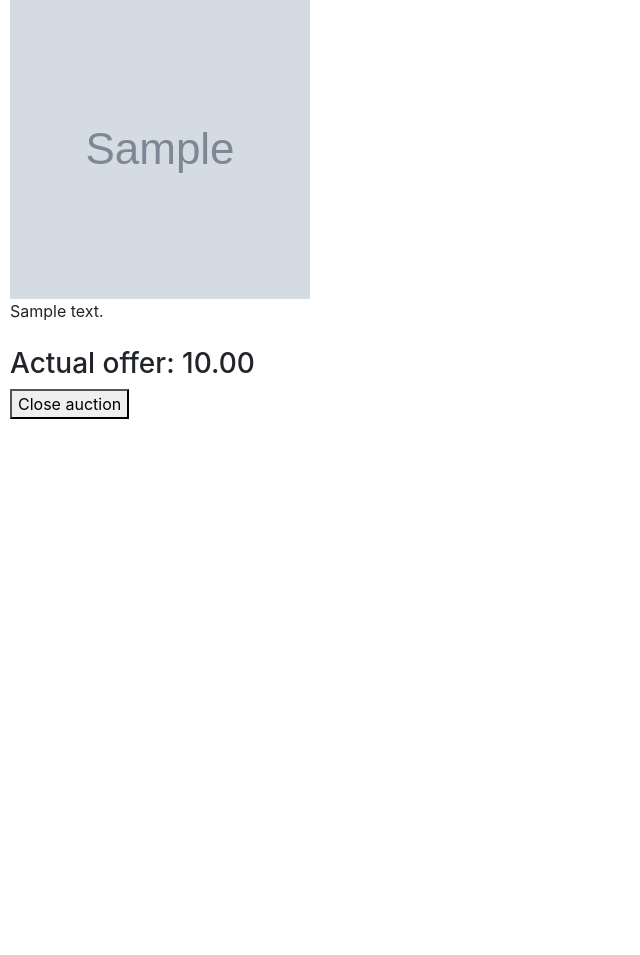
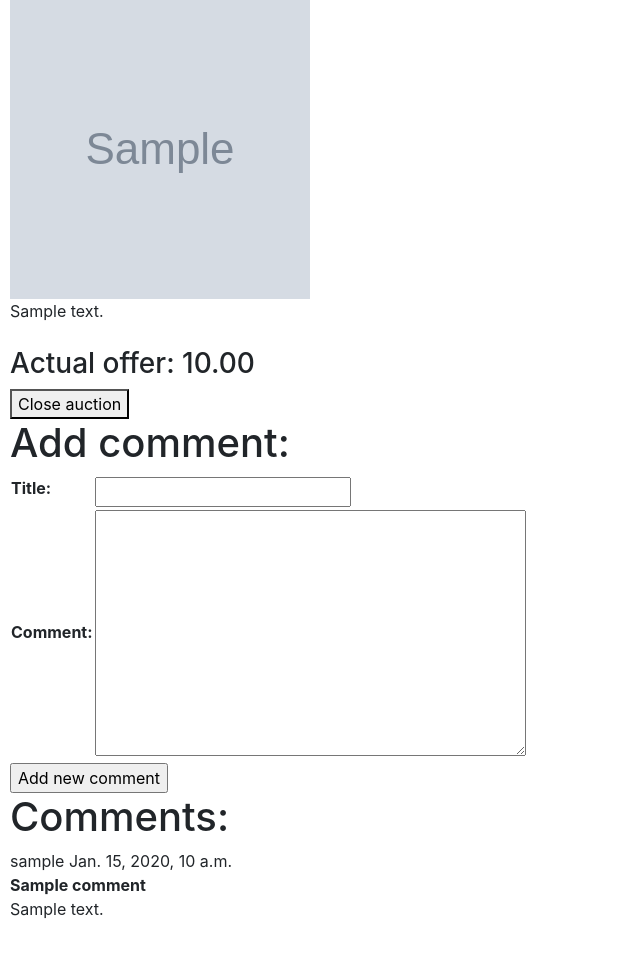
Before and after one commit to marcelkaminski/CS50s-Web-Programming-with-Python-and-JavaScript, a Django app: page /auction/1 in a window 1280 px wide. Shown: the part 322-1277 px from the top of the page, without its empty margins (0-640 px from the left). Before the commit the page ends 741 px from the top, so only its background shows below. Run offline with Django 3.2, Linux system fonts and the light colour scheme; a user stored in the database is signed in; tables that the repository leaves empty hold one stand-in row (values such as "Sample post"); grey boxes marked "Sample" are stand-in pictures; some libraries are stand-ins or nearby versions.

Commit message:
Add Comment

```diff
--- a/Project 2/auctions/admin.py
+++ b/Project 2/auctions/admin.py
@@ -1,5 +1,5 @@
 from django.contrib import admin
-from .models import User, Category, Auction, Watchlist, Bid
+from .models import User, Category, Auction, Watchlist, Bid, Comment
 
 # Register your models here.
 admin.site.register(User)
@@ -7,3 +7,4 @@ admin.site.register(Category)
 admin.site.register(Auction)
 admin.site.register(Watchlist)
 admin.site.register(Bid)
+admin.site.register(Comment)
--- a/Project 2/auctions/forms.py
+++ b/Project 2/auctions/forms.py
@@ -13,3 +13,8 @@ class NewBidForm(ModelForm):
     class Meta:
         model = Bid
         fields = ['price']
+
+class NewCommentForm(ModelForm):
+    class Meta:
+        model = Comment
+        fields = ["title", "comment"]
--- a/Project 2/auctions/models.py
+++ b/Project 2/auctions/models.py
@@ -24,6 +24,7 @@ class Auction(models.Model):
     date = models.DateTimeField(default=timezone.now)
     imageURL = models.URLField(default="https://user-images.githubusercontent.com/16052233/61581543-f688b100-ab1f-11e9-86b1-023decba19ac.png")
     active = models.BooleanField(default=True)
+    comments = models.ManyToManyField('Comment', blank=True, related_name="comments")
 
     def __str__(self):
         return f"{self.owner}/{self.title}"
@@ -47,3 +48,13 @@ class Bid(models.Model):
 
     class Meta:
         get_latest_by = ['date']
+
+
+class Comment(models.Model):
+    user = models.ForeignKey(User, on_delete=models.CASCADE, related_name="userComments")
+    title = models.CharField(max_length=32, default="")
+    comment = models.TextField(max_length=255)
+    time = models.DateTimeField(default=timezone.now)
+
+    def __str__(self):
+        return f"{self.user}: {self.comment}"
--- a/Project 2/auctions/templates/auctions/auction.html
+++ b/Project 2/auctions/templates/auctions/auction.html
@@ -24,15 +24,39 @@
                     <button type="submit" name="closeButton">Close auction</button>
                 </form>
             {% else %}
+                <div>
                 <form action={% url 'bid' auction.id %} method="POST">
                     {% csrf_token %}
                     {{ form }}
                     <input type="submit" value="Submit new bid"/>
                 </form>
+                </div>
             {% endif %}
         {% endif %}
     {% else %}
-        <h3>Final offer: {{ auction.price }}</h3>
+        <h3>Final offer: {{ auction.bids.latest.price }}</h3>
         <h3>Winner: {{ auction.bids.latest.user }}</h3>
     {% endif %}
+    {% if user.is_authenticated %}
+        <div>
+            <h1>Add comment:</h1>
+            <form action={% url 'comment' auction.id %} method="POST">
+                {% csrf_token %}
+                <table>
+                {{ commentForm.as_table }}
+                </table>
+                <input type="submit" value="Add new comment"/>
+            </form>
+        </div>
+        {% if auction.comments.all %}
+            <h1>Comments:</h1>
+            {% for comment in auction.comments.all %}
+                <div>
+                    {{ comment.user }} {{ comment.time }}<br>
+                    <strong>{{ comment.title }}</strong><br>
+                    {{ comment.comment }}
+                </div><br>
+            {% endfor %}
+        {% endif %}
+    {% endif %}
 {% endblock %}
--- a/Project 2/auctions/urls.py
+++ b/Project 2/auctions/urls.py
@@ -10,6 +10,7 @@ urlpatterns = [
     path("auction/<int:auctionID>", views.auction, name="auction"),
     path("auction/<int:auctionID>/bid", views.bid, name="bid"),
     path("auction/<int:auctionID>/close", views.close, name="close"),
+    path("auction/<int:auctionID>/comment", views.comment, name="comment"),
     path("add", views.add, name="add"),
     path("watchlist", views.watchlist, name="watchlist")
 ]
--- a/Project 2/auctions/views.py
+++ b/Project 2/auctions/views.py
@@ -6,7 +6,7 @@ from django.urls import reverse
 from django.contrib.auth.decorators import login_required
 
 from .models import User, Auction, Watchlist
-from .forms import NewAuctionForm, NewBidForm
+from .forms import NewAuctionForm, NewBidForm, NewCommentForm
 
 
 def index(request):
@@ -69,9 +69,11 @@ def register(request):
 def auction(request, auctionID):
     auction = Auction.objects.get(id=auctionID)
     form = NewBidForm()
+    commentForm = NewCommentForm()
     return render(request, "auctions/auction.html", {
             "auction": auction,
             "form": form,
+            "commentForm": commentForm
         })
 
 
@@ -139,3 +141,19 @@ def close(request, auctionID):
         auction.active = False
         auction.save()
         return HttpResponseRedirect(f"/auction/{auctionID}")
+
+
+@login_required
+def comment(request, auctionID):
+    if request.method == "POST":
+        form = NewCommentForm(request.POST)
+        if form.is_valid():
+            comment = form.save(commit=False)
+            user = User.objects.get(username=request.user)
+            comment.user = user
+            comment.save()
+            auction = Auction.objects.get(id=auctionID)
+            auction.comments.add(comment)
+            auction.save()
+            return HttpResponseRedirect(f"/auction/{auctionID}")
+        return HttpResponseRedirect(f"/auction/{auctionID}")
```
Also changed, not shown: Project 2/auctions/migrations/0010_comment.py (added), Project 2/auctions/migrations/0011_auction_comments.py (added), Project 2/auctions/migrations/0012_auto_20210306_1822.py (added).
